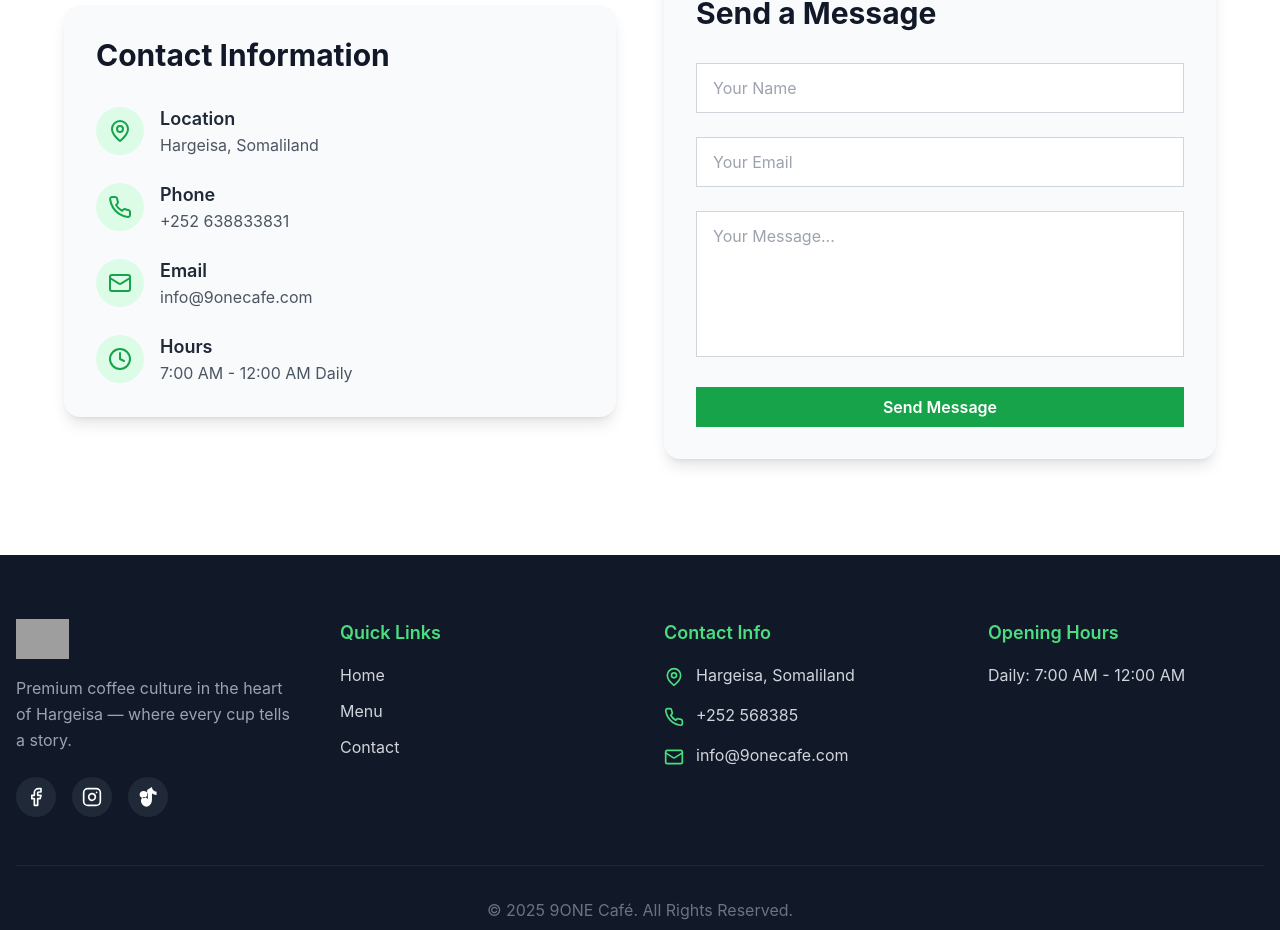
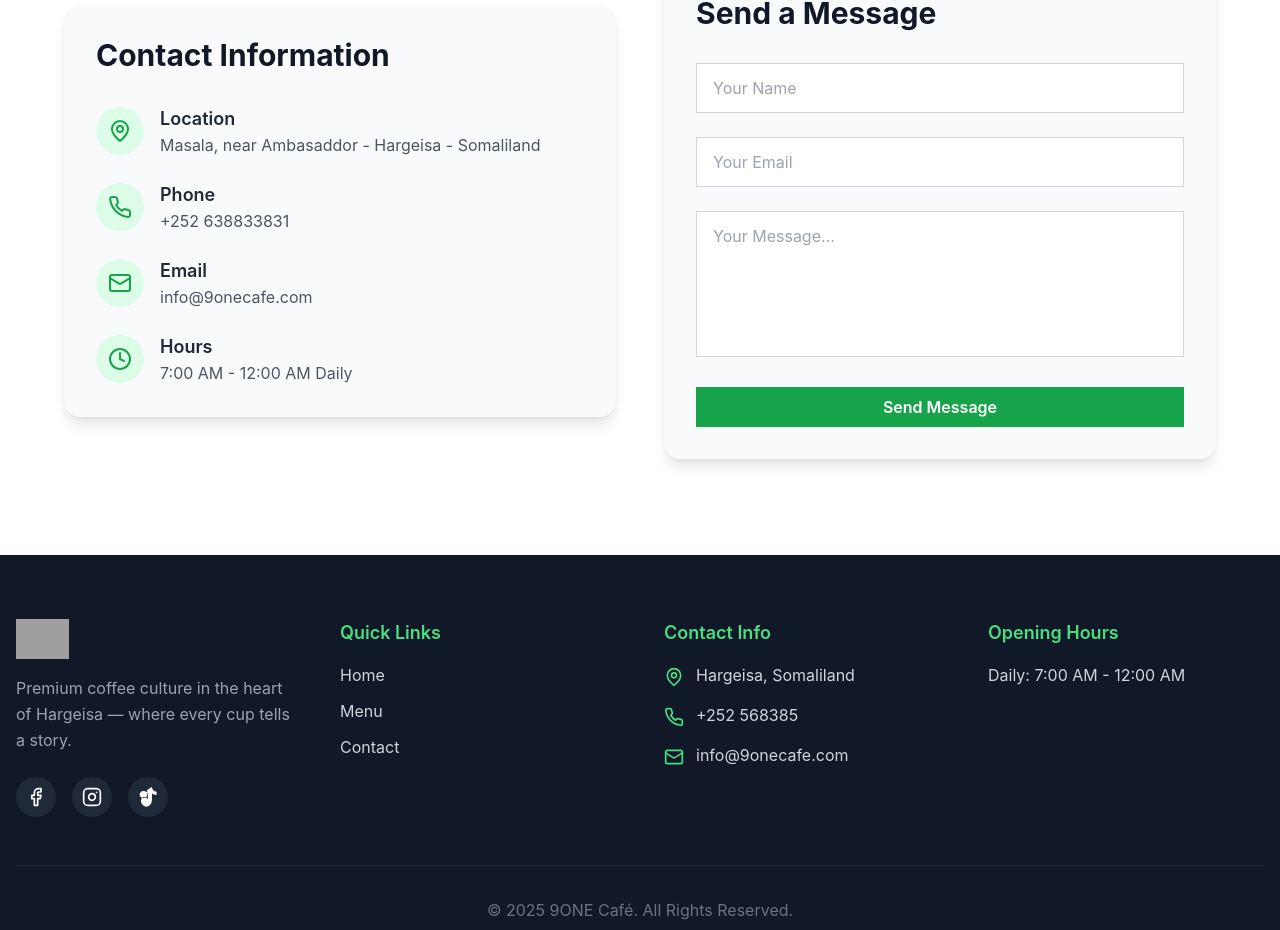
Before and after one commit to jimcaale313/9one, a React (Vite) app: page / in a window 1280 px wide. Shown: the part 5636-6566 px from the top of the page. Built offline with nearby package versions, Linux system fonts and the light colour scheme; grey boxes are pictures that could not be loaded.

Commit message:
Update contact location details

```diff
--- a/src/components/contact.jsx
+++ b/src/components/contact.jsx
@@ -46,7 +46,7 @@ const Contact = () => {
   };
 
   const contactInfo = [
-    { icon: MapPin, title: 'Location', details: 'Hargeisa, Somaliland' },
+    { icon: MapPin, title: 'Location', details: 'Masala, near Ambasaddor - Hargeisa - Somaliland' },
     { icon: Phone, title: 'Phone', details: '+252 638833831' },
     { icon: Mail, title: 'Email', details: 'info@9onecafe.com' },
     { icon: Clock, title: 'Hours', details: '7:00 AM - 12:00 AM Daily' }
```
